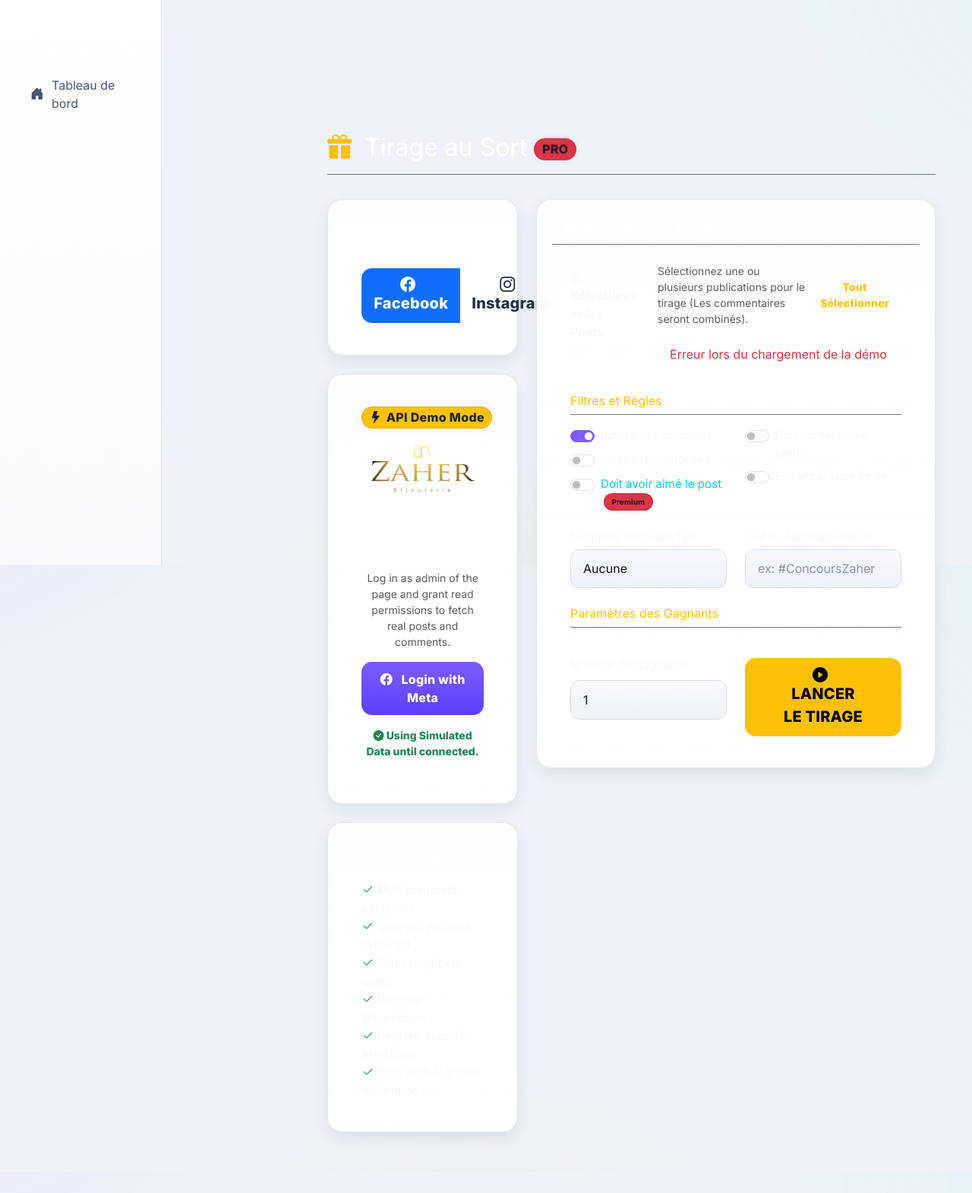
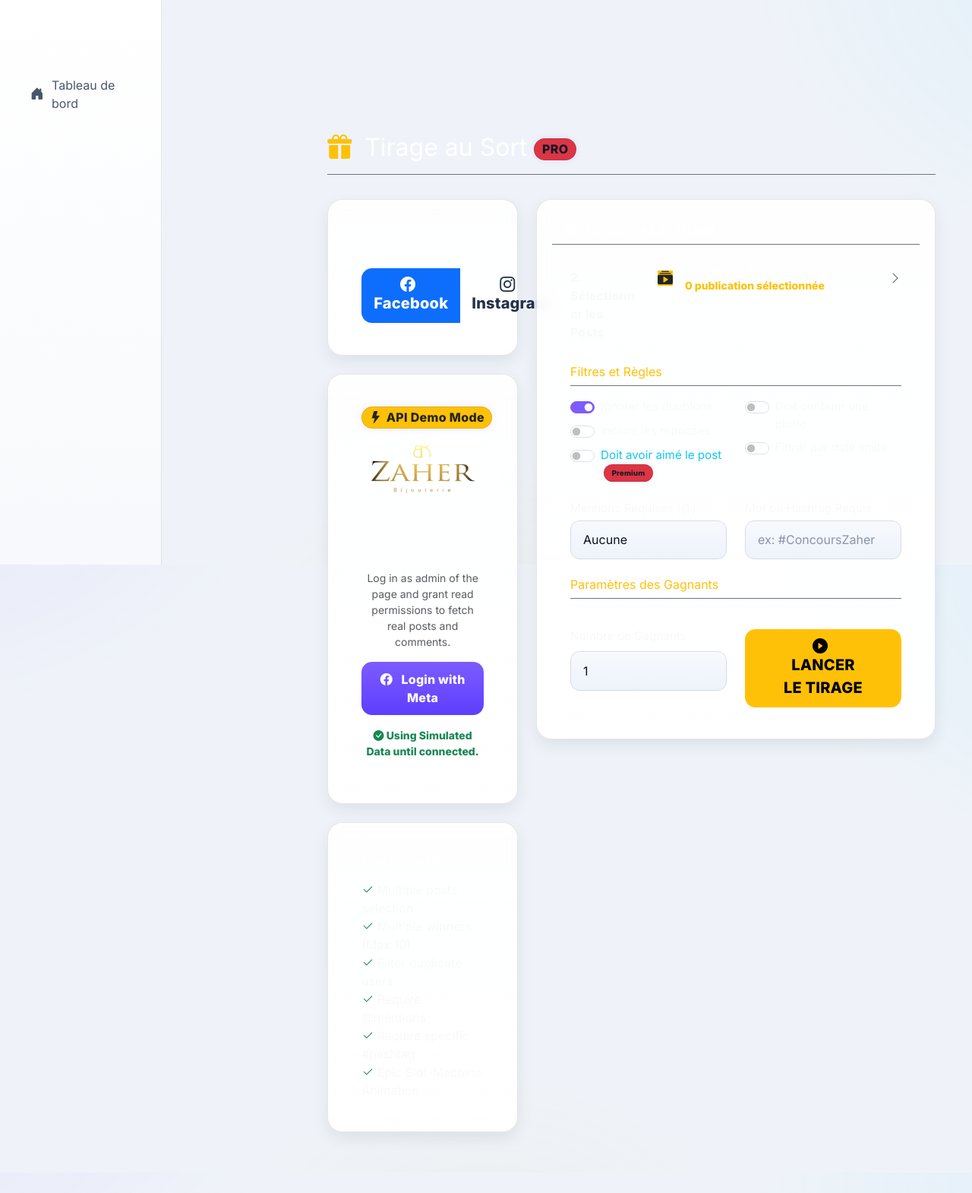
Before and after one commit to ZaherBK/bijouterie_zaher_test, a Python web app: template app/frontend/templates/giveaway.html in a window 1280 px wide. Shown: the part 57-1627 px from the top of the page at 76% size. Run offline with Jinja, Linux system fonts and the light colour scheme; the template is opened without the code that fills it: most values are stand-ins (such as "Sample title", 1, 10 or a date in 2020).

Commit message:
feat(giveaway): implement premium glassmorphism post selection popup modal and fix multi-select clicks

```diff
--- a/app/frontend/static/giveaway.js
+++ b/app/frontend/static/giveaway.js
@@ -122,7 +122,10 @@ function renderPostCard(post, container) {
     const card = document.createElement('div');
     card.className = 'post-item card text-white bg-dark mb-2 position-relative overflow-hidden cursor-pointer';
     card.dataset.id = post.id;
-    card.onclick = () => card.classList.toggle('selected');
+    card.onclick = () => {
+        card.classList.toggle('selected');
+        updateSelectionSummary(); // Livupdate modal footer
+    };
 
     // Add glowing border class on selection state change handled by CSS
 
@@ -133,22 +136,39 @@ function renderPostCard(post, container) {
     const imgUrl = post.picture || 'https://placehold.co/100x100/1e2130/ffffff?text=No+Image';
 
     card.innerHTML = `
-        <div class="row g-0 align-items-center">
-            <div class="col-auto">
-                <img src="${imgUrl}" alt="Post image" class="post-item-img img-fluid rounded-start">
-            </div>
-            <div class="col">
-                <div class="card-body py-2 px-3">
-                    <p class="card-text mb-1 small-text text-light">${snippet}</p>
-                    <p class="card-text"><small class="text-warning"><i class="bi bi-calendar-event"></i> ${dateFormatted}</small></p>
-                </div>
-            </div>
-            <div class="selection-indicator">
-                <i class="bi bi-check-circle-fill fs-3"></i>
-            </div>
+        <img src="${imgUrl}" alt="Post image" class="post-item-img">
+        <div class="card-body py-2 px-3">
+            <p class="card-text mb-1 small-text text-light">${snippet}</p>
+            <p class="card-text mt-2"><small class="text-warning"><i class="bi bi-calendar-event"></i> ${dateFormatted}</small></p>
+        </div>
+        <div class="selection-indicator">
+            <i class="bi bi-check-circle-fill fs-3"></i>
         </div>
     `;
     container.appendChild(card);
+}
+
+function openPostModal() {
+    const modal = new bootstrap.Modal(document.getElementById('postsModal'));
+    modal.show();
+}
+
+function updateSelectionSummary() {
+    const selectedCount = document.querySelectorAll('.post-item.selected').length;
+
+    // Update trigger button outside modal
+    const summarySpan = document.getElementById('selection-summary');
+    if (summarySpan) {
+        summarySpan.textContent = selectedCount === 0 ? '0 publication sélectionnée' :
+            `${selectedCount} publication${selectedCount > 1 ? 's' : ''} sélectionnée${selectedCount > 1 ? 's' : ''}`;
+    }
+
+    // Update footer inside modal
+    const modalFooterSpan = document.getElementById('modal-selection-count');
+    if (modalFooterSpan) {
+        modalFooterSpan.textContent = selectedCount === 0 ? '0 sélectionnée' :
+            `${selectedCount} sélectionnée${selectedCount > 1 ? 's' : ''}`;
+    }
 }
 
 window.selectAllPosts = function () {
@@ -162,6 +182,8 @@ window.selectAllPosts = function () {
             p.classList.add('selected');
         }
     });
+
+    updateSelectionSummary();
 }
 
 async function startDraw() {
--- a/app/frontend/templates/giveaway.html
+++ b/app/frontend/templates/giveaway.html
@@ -106,14 +106,20 @@
                     <div class="row mb-4">
                         <label class="col-sm-3 col-form-label text-light fw-bold fs-6">2. Sélectionner les Posts</label>
                         <div class="col-sm-9">
-                            <div class="d-flex justify-content-between align-items-center mb-2">
-                                <span class="text-muted small">Sélectionnez une ou plusieurs publications pour le tirage
-                                    (Les commentaires seront combinés).</span>
-                                <button class="btn btn-sm btn-outline-warning" onclick="selectAllPosts()">Tout
-                                    Sélectionner</button>
-                            </div>
-                            <div id="post-grid" class="post-grid custom-scrollbar">
-                                <div class="text-muted text-center p-4">En attente des publications...</div>
+                            <div class="premium-post-trigger" onclick="openPostModal()">
+                                <div class="d-flex align-items-center justify-content-between">
+                                    <div class="d-flex align-items-center">
+                                        <div class="icon-circle bg-warning text-dark me-3">
+                                            <i class="bi bi-collection-play-fill fs-5"></i>
+                                        </div>
+                                        <div>
+                                            <h6 class="mb-0 text-white">Choisir les Publications</h6>
+                                            <small id="selection-summary" class="text-warning fw-bold">0 publication
+                                                sélectionnée</small>
+                                        </div>
+                                    </div>
+                                    <i class="bi bi-chevron-right text-muted"></i>
+                                </div>
                             </div>
                         </div>
                     </div>
@@ -211,6 +217,44 @@
     </div>
 </main>
 
+<!-- Premium Posts Modal -->
+<div class="modal fade glass-modal" id="postsModal" tabindex="-1" aria-hidden="true">
+    <div class="modal-dialog modal-dialog-centered modal-lg modal-dialog-scrollable">
+        <div class="modal-content premium-modal-content">
+            <div class="modal-header border-bottom border-secondary p-4 pb-3">
+                <h5 class="modal-title text-white fw-bold"><i class="bi bi-grid-3x3-gap-fill text-warning me-2"></i>
+                    Sélection des Publications</h5>
+                <button type="button" class="btn-close btn-close-white" data-bs-dismiss="modal"
+                    aria-label="Close"></button>
+            </div>
+
+            <div class="modal-body p-4 custom-scrollbar bg-dark-subtle">
+                <div class="d-flex justify-content-between align-items-center mb-3">
+                    <span class="text-muted small">Cliquez sur les publications que vous souhaitez inclure dans le
+                        tirage. Les commentaires seront fusionnés.</span>
+                    <button class="btn btn-sm btn-outline-warning fw-bold" onclick="selectAllPosts()"><i
+                            class="bi bi-check-all"></i> Tout Sélectionner</button>
+                </div>
+
+                <div id="post-grid" class="post-gallery-grid">
+                    <div class="text-muted text-center p-5 w-100 col-12">
+                        <i class="bi bi-inbox fs-1 d-block mb-3 opacity-50"></i>
+                        Veuillez d'abord sélectionner une page dans les paramètres.
+                    </div>
+                </div>
+            </div>
+
+            <div class="modal-footer border-top border-secondary p-3">
+                <div class="d-flex w-100 justify-content-between align-items-center">
+                    <div id="modal-selection-count" class="text-warning fw-bold">0 sélectionnée</div>
+                    <button type="button" class="btn btn-warning fw-bold px-4" data-bs-dismiss="modal"
+                        onclick="updateSelectionSummary()">Valider la Sélection</button>
+                </div>
+            </div>
+        </div>
+    </div>
+</div>
+
 <!-- Fullscreen Overlay Animation (Slot Machine) -->
 <div id="slot-machine-overlay" class="slot-overlay d-flex justify-content-center align-items-center"
     style="display: none !important;">
```
Also changed, not shown: app/frontend/static/giveaway.css (+79 -14 lines).
